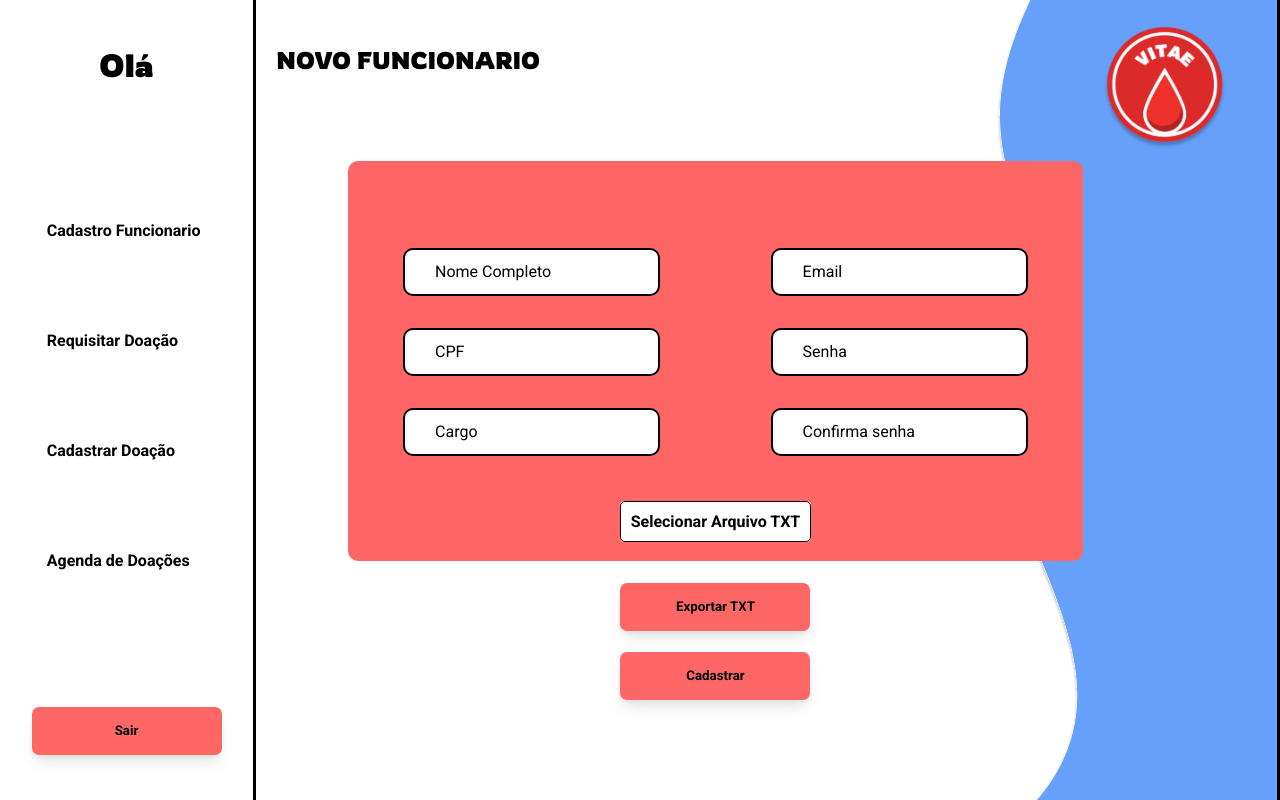
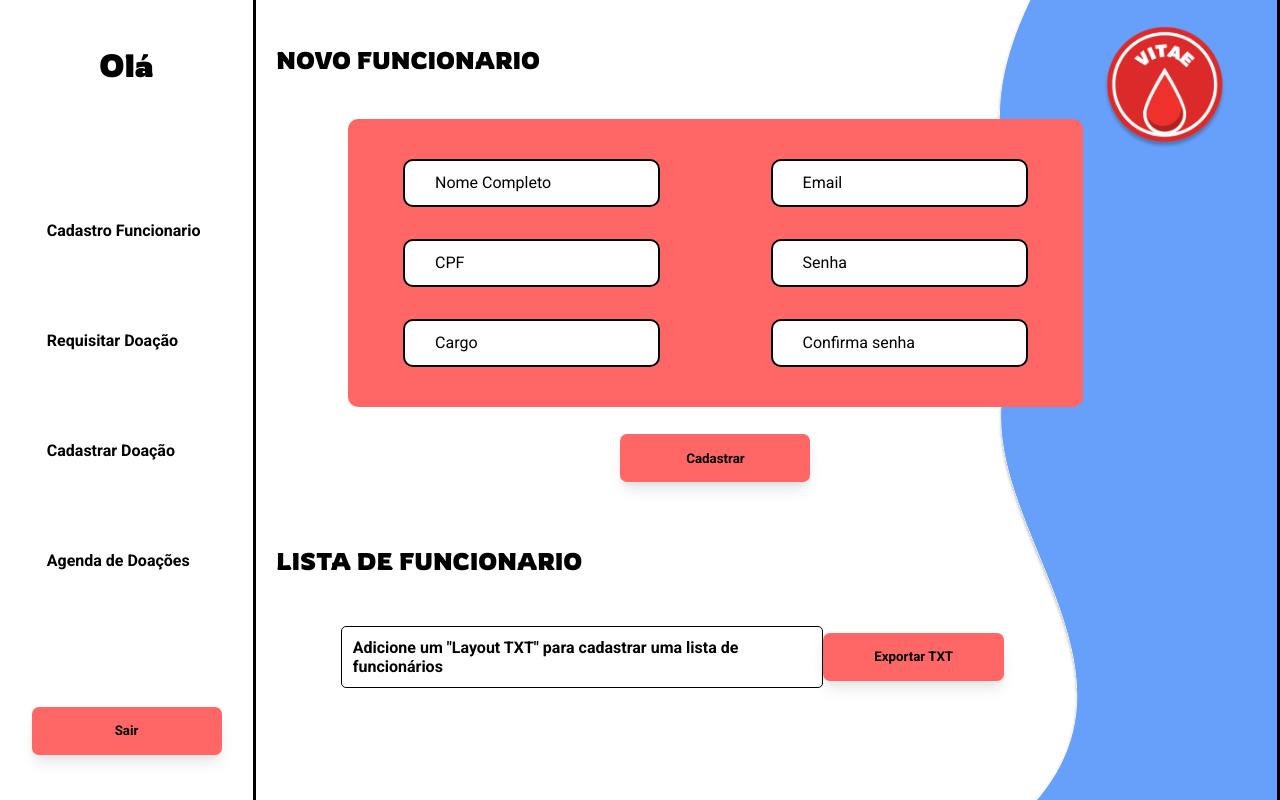
Before and after one commit to MEDVITAE/Front-end, a React (Create React App) app in the folder site/: page /perfil-funcionario/cadastro-funcionario in a window 1280 px wide. Built offline with nearby package versions, Linux system fonts and the light colour scheme.

Commit message:
FIX/ css funcionario

```diff
--- a/site/src/app/pages/funcionario/cadastro-funcionario/CadastroFuncionario.tsx
+++ b/site/src/app/pages/funcionario/cadastro-funcionario/CadastroFuncionario.tsx
@@ -174,10 +174,8 @@ export const CadastroFuncionario = () => {
       <div className="geral">
         <MenuPerfilFuncionario nome="Paternezi" />
         <div className="conteudoFuncionario">
-          <div className="rowdies topoFuncionario">
-            <div className="tituloFuncionario">
+          <div className="rowdies tituloFuncionario">
             <h1>NOVO FUNCIONARIO</h1>
-            </div>
           </div>
           <div className="containerCadastro">
             <div className="cadastroFuncionario roboto">
@@ -233,9 +231,21 @@ export const CadastroFuncionario = () => {
                   />
                 </div>
               </div>
-                <div className="arquivoTxtInput">
-                  <label htmlFor="arquivoInput" className="input-label">
-                    Selecionar Arquivo TXT
+            </div>
+            <button
+              onClick={handleCadastroFuncionario}
+              className="btnCadastrarFuncionario btn"
+            >
+              Cadastrar
+            </button>
+          </div>
+
+          <div className="rowdies tituloFuncionario">
+            <h1>LISTA DE FUNCIONARIO</h1>
+          </div>
+          <div className="caixaTxtRequisicao">
+            <label htmlFor="arquivoInput" className="roboto sbold-16 input-label">
+              Adicione um "Layout TXT" para cadastrar uma lista de funcionários
             </label>
             <input
               id="arquivoInput"
@@ -246,21 +256,8 @@ export const CadastroFuncionario = () => {
               style={{ display: "none" }}
               onChange={handleFileUpload}
             />
-                </div>
-            </div>
-            <div className="arquivoTxt">
-              <button
-                onClick={enviarArquivoParaAPI}
-                className="btnExportar btn"
-              >
+            <button className="btnExportar btn" onClick={enviarArquivoParaAPI}>
               Exportar TXT
-              </button>
-            </div>
-            <button
-              onClick={handleCadastroFuncionario}
-              className="btnCadastrarFuncionario btn"
-            >
-              Cadastrar
             </button>
           </div>
         </div>
--- a/site/src/html-css-template/css/novoFuncionario.css
+++ b/site/src/html-css-template/css/novoFuncionario.css
@@ -17,16 +17,10 @@
     position: relative;
 }
 
-.topoFuncionario {
-    width: 95%;
-    height: 15vh;
-    display: flex;
-    justify-content: space-between;
-}
-
 .tituloFuncionario {
+    margin-top: 2%;
     width: 30%;
-    height: 100%;
+    height: 10vh;
     font-size: 12px;
     display: flex;
     align-items: center;
@@ -34,36 +28,18 @@
     margin-left: 20px;
 }
 
-.input-label {
-    padding: 10px;
-    background-color: #fff;
-    color: #000;
-    border: 1px solid #000;
-    border-radius: 5px;
-    cursor: pointer;
-}
-
-.arquivo-input-custom {
-    border: 1px solid #ccc;
-    border-radius: 5px;
-    padding: 10px;
-    background-color: #fff;
-    margin-top: 8px;
-}
-
 .containerCadastro {
-    margin-top: 3%;
     width: 90%;
-    height: 70vh;
+    height: 50vh;
     display: flex;
     align-items: center;
     flex-direction: column;
-    justify-content: space-around;
 }
 
 .cadastroFuncionario {
+    margin-top: 2%;
     width: 80%;
-    height: 50vh;
+    height: 36vh;
     border-radius: 10px;
     display: flex;
     align-items: center;
@@ -105,16 +81,45 @@
     color: var(--preto);
 }
 
-.btnCadastrarFuncionario {
-    background-color: var(--vermelho-claro);
-    width: 190px;
-    height: 6vh;
-    border-radius: 7px;
-    border: none;
-    font-weight: bold;
-    font-family: 'Roboto';
+.caixaTxtRequisicao{
+    margin-left: 8.3%;
+    width: 65%;
+    height: 14vh;
     display: flex;
     flex-direction: row;
     align-items: center;
     justify-content: space-evenly;
 }
+
+.input-label {
+    padding: 11px;
+    background-color: #fff;
+    color: #000;
+    border: 1px solid #000;
+    border-radius: 5px;
+    cursor: pointer;
+}
+
+.arquivoTxtInput {
+    border: 1px solid #ccc;
+    border-radius: 5px;
+    padding: 10px;
+    background-color: #fff;
+    margin-top: 8px;
+}
+
+.btnCadastrarFuncionario {
+    margin-top: 3%;
+    width: 190px;
+    height: 6vh;
+
+    font-weight: bold;
+    font-family: 'Roboto';
+
+    display: flex;
+    align-items: center;
+
+    border-radius: 7px;
+    border: none;
+    background-color: var(--vermelho-claro);
+}
```
Lines whose indentation alone changed are shown as unchanged.
